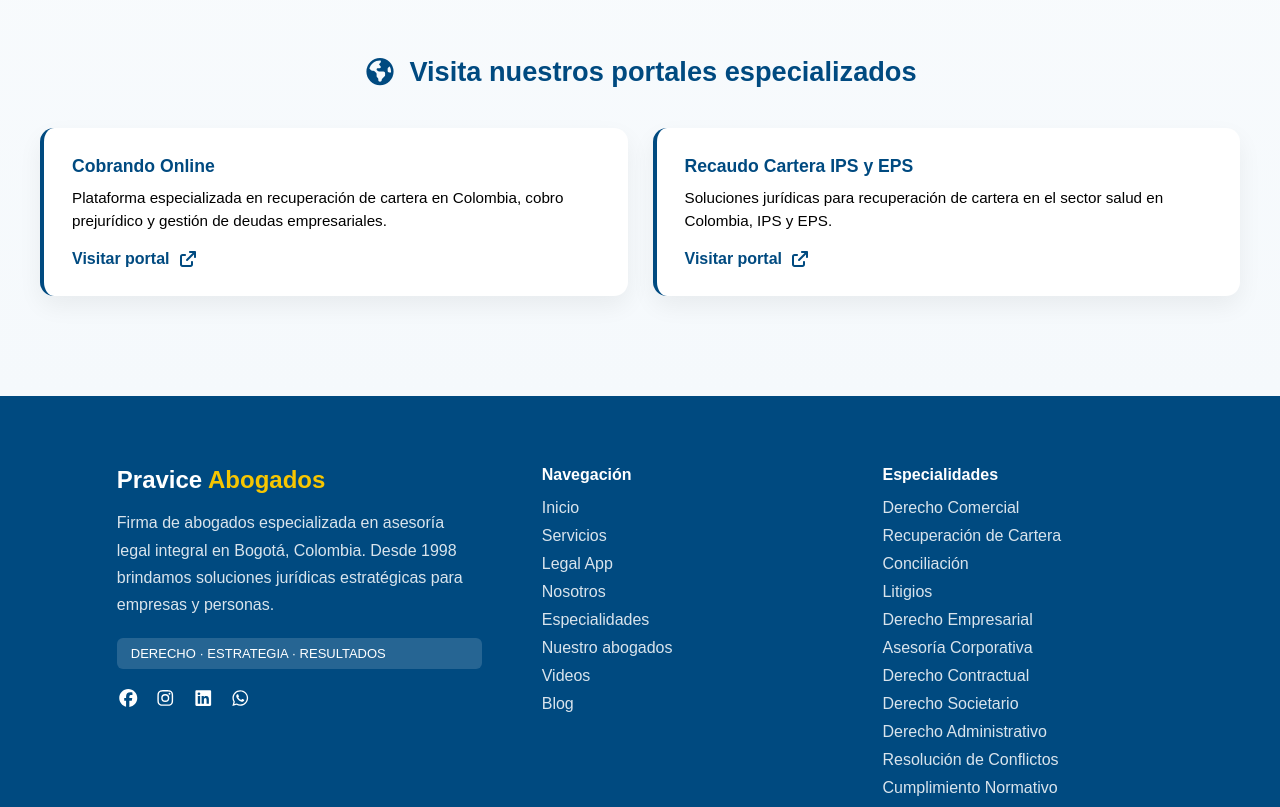
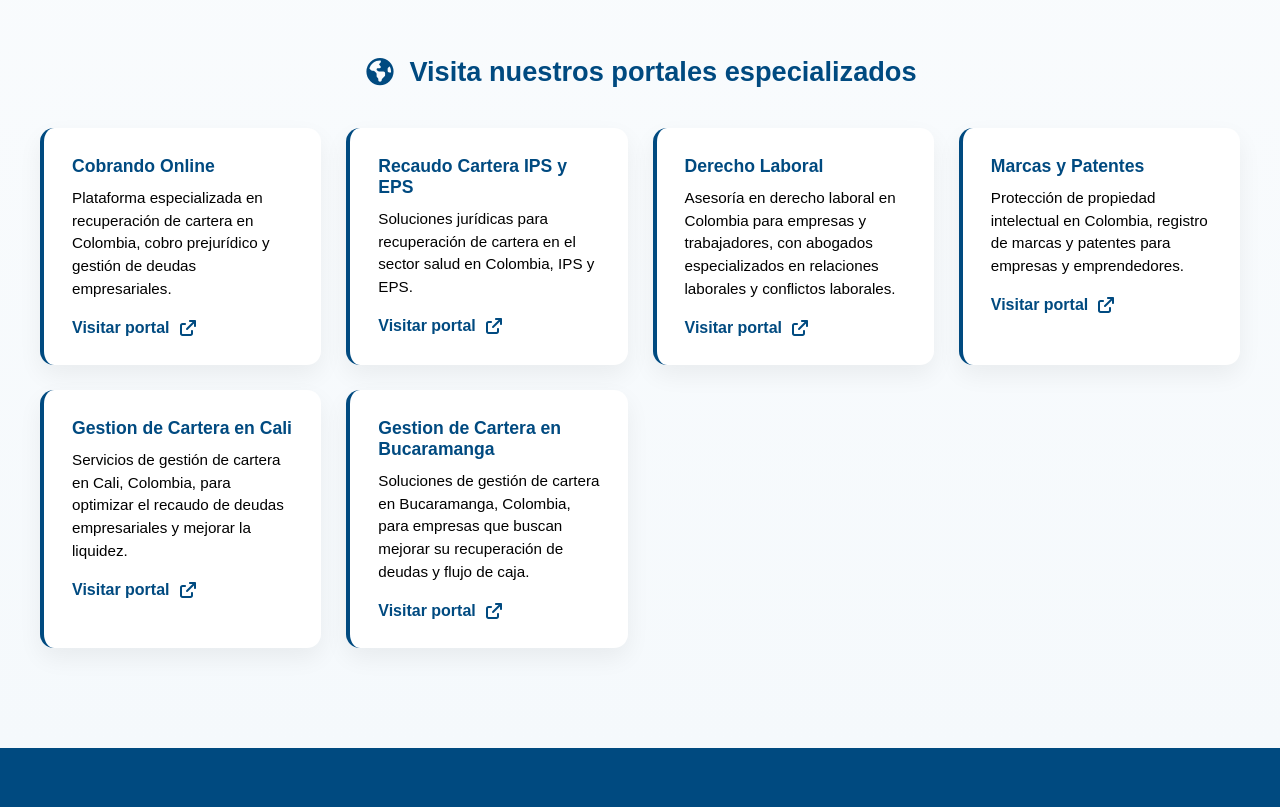
Before and after one commit to paginaswebpravice-prog/pravice-co, a Next.js app: page /especialidades in a window 1280 px wide. Shown: the part 1480-2287 px from the top of the page. Built offline with nearby package versions, Linux system fonts and the light colour scheme.

Commit message:
Add links to websites

```diff
--- a/src/app/especialidades/page.tsx
+++ b/src/app/especialidades/page.tsx
@@ -18,6 +18,9 @@
   faBalanceScale,
   faClipboardCheck,
   faShieldHalved,
+  faUserTie,
+  faTrademark,
+  faWallet,
 } from "@fortawesome/free-solid-svg-icons";
 
 interface Especialidad {
@@ -133,6 +136,30 @@
       descripcion:
         "Soluciones jurídicas para recuperación de cartera en el sector salud en Colombia, IPS y EPS.",
       link: "https://recaudocarteraipsyeps.com/",
+    },
+    {
+      nombre: "Derecho Laboral",
+      descripcion:
+        "Asesoría en derecho laboral en Colombia para empresas y trabajadores, con abogados especializados en relaciones laborales y conflictos laborales.",
+      link: "https://pravice-abogadoslaboralistas.vercel.app/",
+    },
+    {
+      nombre: " Marcas y Patentes",
+      descripcion:
+        "Protección de propiedad intelectual en Colombia, registro de marcas y patentes para empresas y emprendedores.",
+      link: "https://marcas-y-patentes.vercel.app",
+    },
+    {
+      nombre: "Gestion de Cartera en Cali",
+      descripcion:
+        "Servicios de gestión de cartera en Cali, Colombia, para optimizar el recaudo de deudas empresariales y mejorar la liquidez.",
+      link: "https://gestion-cartera-cali-pravice.vercel.app/",
+    },
+    {
+      nombre: "Gestion de Cartera en Bucaramanga",
+      descripcion:
+        "Soluciones de gestión de cartera en Bucaramanga, Colombia, para empresas que buscan mejorar su recuperación de deudas y flujo de caja.",
+      link: "https://gestion-cartera-bucaramanga-iota.vercel.app/",
     },
   ];
 
```
